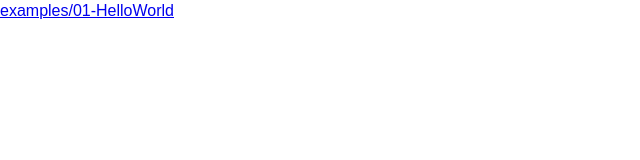
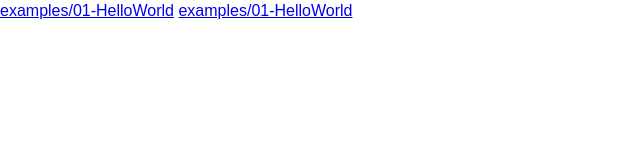
Before and after one commit to pinf-to/to.pinf.com.github.pages, a website: page index.html in a window 1280 px wide. Shown: the whole page, without its empty margins (0-640 px from the left). Drawn offline with Linux system fonts and the light colour scheme.

Commit message:
Updated base template

```diff
--- a/index.html
+++ b/index.html
@@ -15,5 +15,6 @@
             <p class="browserupgrade">You are using an <strong>outdated</strong> browser. Please <a href="http://browsehappy.com/">upgrade your browser</a> to improve your experience and security.</p>
         <![endif]-->
     <a href='/to.pinf.com.github.pages/examples/01-HelloWorld/index.html'>examples/01-HelloWorld</a>
+<a href='/to.pinf.com.github.pages/examples/01-HelloWorld/index.html'>examples/01-HelloWorld</a>
 </body>
 </html>
```
